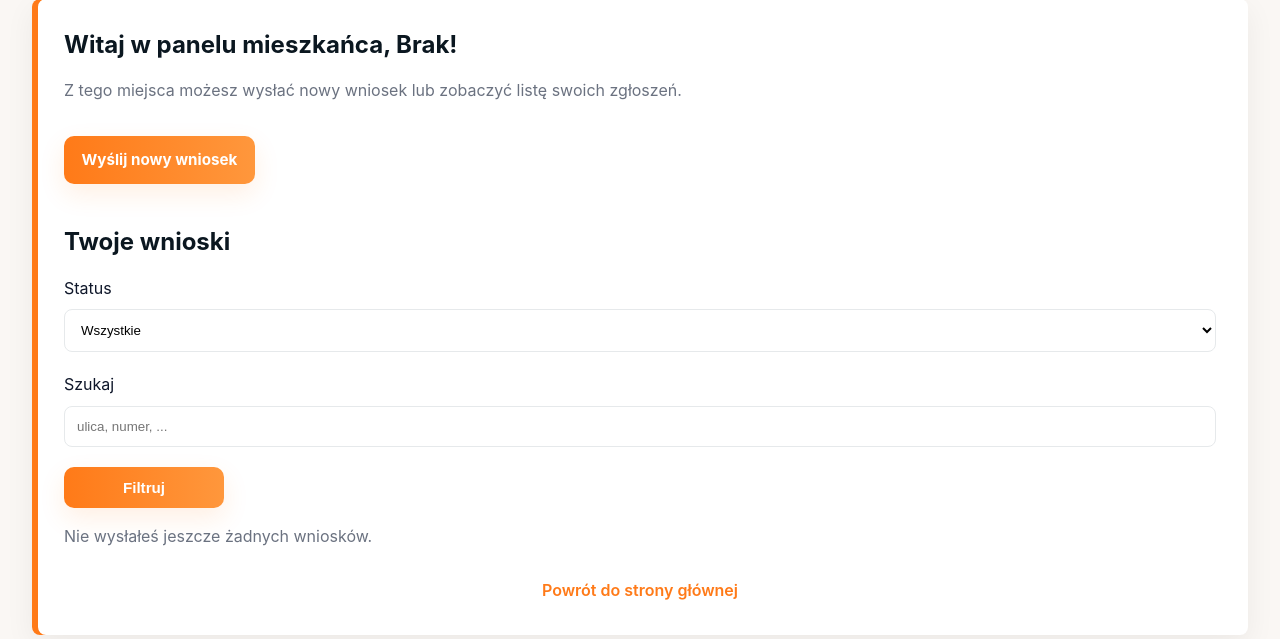
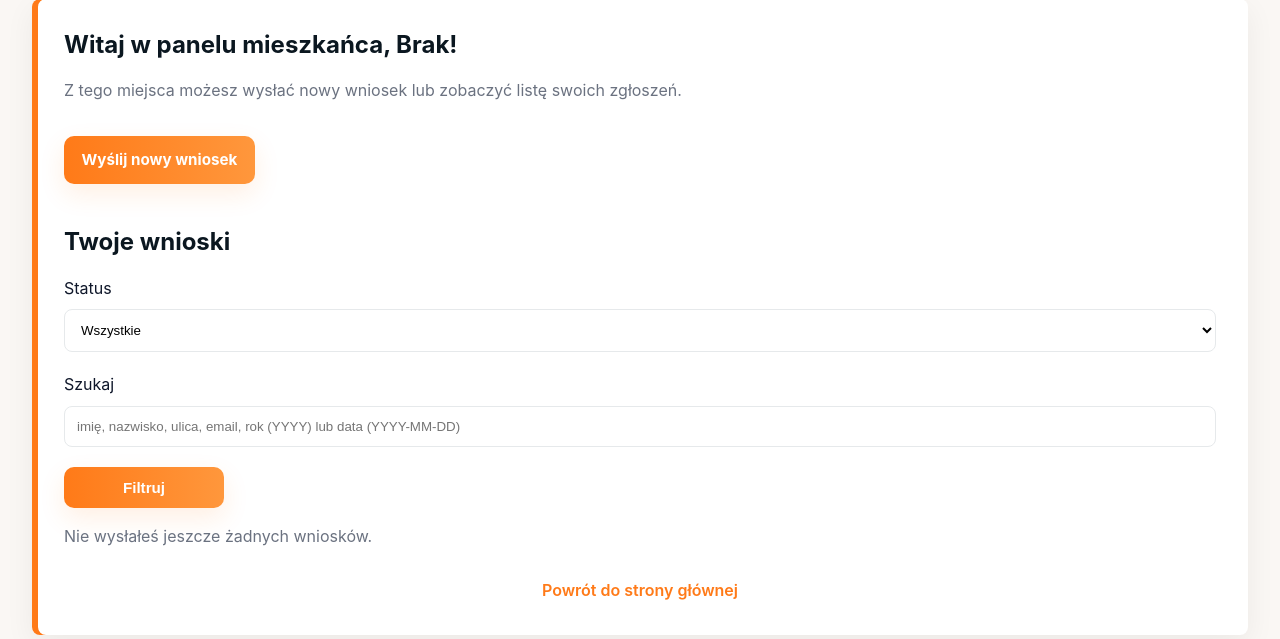
Before and after one commit to aap-hackathon/bigbag, a Flask app: page /panel/mieszkaniec in a window 1280 px wide. Shown: the part 102-741 px from the top of the page. Run offline with Flask 3, Linux system fonts and the light colour scheme; a user stored in the database is signed in; data comes from the database, SQL or seed files in the repository.

Commit message:
feat: final

```diff
--- a/templates/resident_dashboard.html
+++ b/templates/resident_dashboard.html
@@ -48,7 +48,7 @@
                 <option value="declined" {% if status_filter == 'declined' %}selected{% endif %}>Odrzucony</option>
               </select>
               <label for="filter_q">Szukaj</label>
-              <input id="filter_q" name="q" type="search" placeholder="ulica, numer, ..." value="{{ q or '' }}" />
+              <input id="filter_q" name="q" type="search" placeholder="imię, nazwisko, ulica, email, rok (YYYY) lub data (YYYY-MM-DD)" value="{{ q or '' }}" />
               <button class="btn btn-primary" type="submit">Filtruj</button>
             </form>
             {% if applications and applications|length > 0 %}
```
